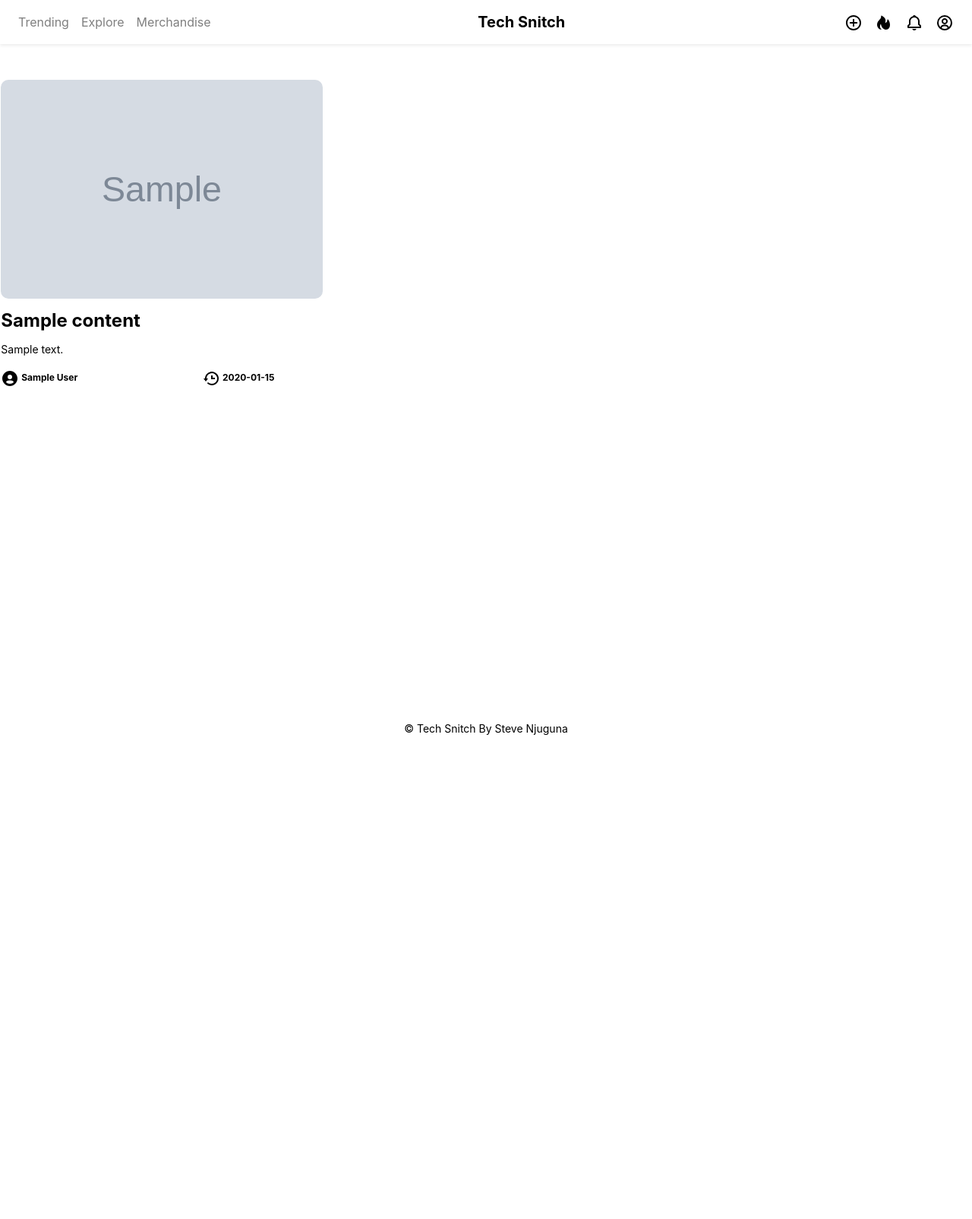
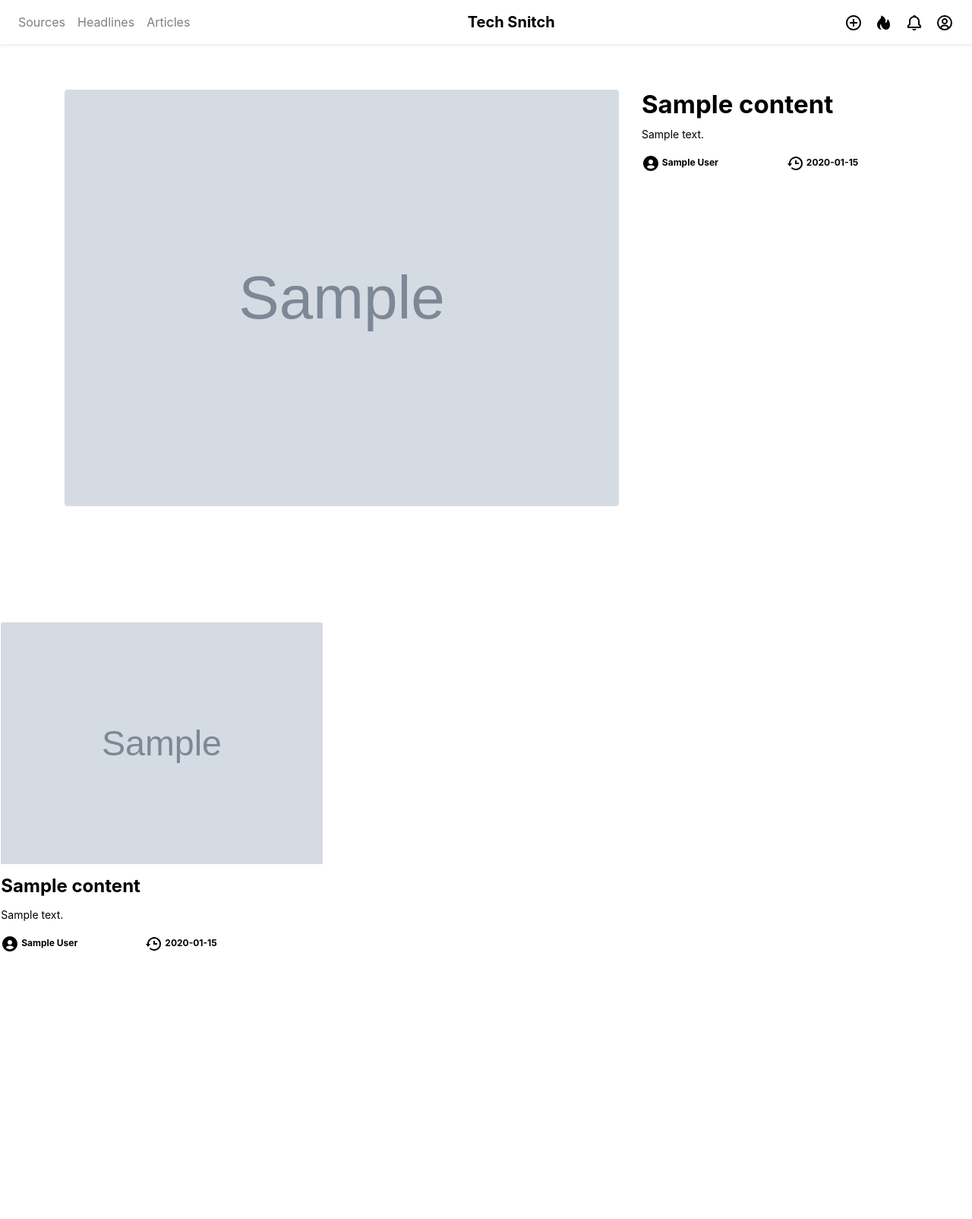
Before and after one commit to steve-njuguna-k/Flask-News-App, a Flask app: template app/templates/home.html in a window 1280 px wide. Shown: the top 1604 px of the page at 76% size. Before the commit the page ends 967 px from the top, so only its background shows below. Run offline with Flask 2, Linux system fonts and the light colour scheme; the template is opened without the code that fills it: most values are stand-ins (such as "Sample title", 1, 10 or a date in 2020); grey boxes marked "Sample" are stand-in pictures; some libraries are stand-ins or nearby versions.

Commit message:
Added landing section

```diff
--- a/app/templates/base.html
+++ b/app/templates/base.html
@@ -30,13 +30,13 @@
 
                 <ul class="navbar-nav">
                   <li class="nav-item">
-                    <a class="nav-link" href="#">Trending <span class="sr-only">(current)</span></a>
+                    <a class="nav-link" href="#">Sources <span class="sr-only">(current)</span></a>
                   </li>
                   <li class="nav-item">
-                    <a class="nav-link" href="#">Explore</a>
+                    <a class="nav-link" href="#">Headlines</a>
                   </li>
                   <li class="nav-item">
-                    <a class="nav-link" href="#">Merchandise</a>
+                    <a class="nav-link" href="#">Articles</a>
                   </li>
                 </ul>
 
--- a/app/templates/home.html
+++ b/app/templates/home.html
@@ -1,6 +1,32 @@
 {% extends 'base.html' %}
 
 {% block content %}
+
+<div class="container landing">
+    <div class="row py-5">
+        {% for title, desc, author, img, p_date, url in content %}
+            <div class="col-md-8">
+                <div class="card bg-light text-white">
+                    <img src="{{ img }}" class="card-img" alt="...">
+                </div>
+            </div>
+            <div class="col-md-4">
+                <a href="{{ url }}">
+                    <h1><b>{{ title }}</b></h1>
+                    <p>{{ desc }}</p>
+                    <div class="row">
+                        <div class="col-md-6">
+                            <p class="author"><b><svg xmlns="http://www.w3.org/2000/svg" width="24" height="24" viewBox="0 0 24 24" style="fill: rgba(0, 0, 0, 1);transform: ;msFilter:;"><path d="M12 2C6.579 2 2 6.579 2 12s4.579 10 10 10 10-4.579 10-10S17.421 2 12 2zm0 5c1.727 0 3 1.272 3 3s-1.273 3-3 3c-1.726 0-3-1.272-3-3s1.274-3 3-3zm-5.106 9.772c.897-1.32 2.393-2.2 4.106-2.2h2c1.714 0 3.209.88 4.106 2.2C15.828 18.14 14.015 19 12 19s-3.828-.86-5.106-2.228z"></path></svg> {{ author }} </b></p>
+                        </div>
+                        <div class="col-md-6">
+                            <p class="date"><b><svg xmlns="http://www.w3.org/2000/svg" width="24" height="24" viewBox="0 0 24 24" style="fill: rgba(0, 0, 0, 1);transform: ;msFilter:;"><path d="M12 8v5h5v-2h-3V8z"></path><path d="M21.292 8.497a8.957 8.957 0 0 0-1.928-2.862 9.004 9.004 0 0 0-4.55-2.452 9.09 9.09 0 0 0-3.626 0 8.965 8.965 0 0 0-4.552 2.453 9.048 9.048 0 0 0-1.928 2.86A8.963 8.963 0 0 0 4 12l.001.025H2L5 16l3-3.975h2.001L6 12a6.957 6.957 0 0 1 1.195-3.913 7.066 7.066 0 0 1 1.891-1.892 7.034 7.034 0 0 1 2.503-1.054 7.003 7.003 0 0 1 8.269 5.445 7.117 7.117 0 0 1 0 2.824 6.936 6.936 0 0 1-1.054 2.503c-.25.371-.537.72-.854 1.036a7.058 7.058 0 0 1-2.225 1.501 6.98 6.98 0 0 1-1.313.408 7.117 7.117 0 0 1-2.823 0 6.957 6.957 0 0 1-2.501-1.053 7.066 7.066 0 0 1-1.037-.855l-1.414 1.414A8.985 8.985 0 0 0 13 21a9.05 9.05 0 0 0 3.503-.707 9.009 9.009 0 0 0 3.959-3.26A8.968 8.968 0 0 0 22 12a8.928 8.928 0 0 0-.708-3.503z"></path></svg> {{ p_date }} </b></p>
+                        </div>
+                    </div>
+                </a>
+            </div>
+        {% endfor %}
+    </div>
+</div>
 
 <div class="container-fluid landing">
     <div class="row">
@@ -9,14 +35,14 @@
                 <a href = "{{ url }}" target="_blank">
                     <div class="article-card" style="width: 29rem; height: 250px;">
                         <div class="card-body">
-                            <img src="{{ img }}" class="card-img-top image-fluid" alt="...">
+                            <img src="{{ img }}" class="card-img-top" alt="...">
                             <h2 class="card-title article-name"><b>{{ title }}</b></h2>
                             <p> {{ desc }} </p>
                             <div class="row">
-                                <div class="col-md-7">
+                                <div class="col-md-5">
                                     <p class="author"><b><svg xmlns="http://www.w3.org/2000/svg" width="24" height="24" viewBox="0 0 24 24" style="fill: rgba(0, 0, 0, 1);transform: ;msFilter:;"><path d="M12 2C6.579 2 2 6.579 2 12s4.579 10 10 10 10-4.579 10-10S17.421 2 12 2zm0 5c1.727 0 3 1.272 3 3s-1.273 3-3 3c-1.726 0-3-1.272-3-3s1.274-3 3-3zm-5.106 9.772c.897-1.32 2.393-2.2 4.106-2.2h2c1.714 0 3.209.88 4.106 2.2C15.828 18.14 14.015 19 12 19s-3.828-.86-5.106-2.228z"></path></svg> {{ author }}</b></p>
                                 </div>
-                                <div class="col-md-5">
+                                <div class="col-md-7">
                                     <p class="date"><b><svg xmlns="http://www.w3.org/2000/svg" width="24" height="24" viewBox="0 0 24 24" style="fill: rgba(0, 0, 0, 1);transform: ;msFilter:;"><path d="M12 8v5h5v-2h-3V8z"></path><path d="M21.292 8.497a8.957 8.957 0 0 0-1.928-2.862 9.004 9.004 0 0 0-4.55-2.452 9.09 9.09 0 0 0-3.626 0 8.965 8.965 0 0 0-4.552 2.453 9.048 9.048 0 0 0-1.928 2.86A8.963 8.963 0 0 0 4 12l.001.025H2L5 16l3-3.975h2.001L6 12a6.957 6.957 0 0 1 1.195-3.913 7.066 7.066 0 0 1 1.891-1.892 7.034 7.034 0 0 1 2.503-1.054 7.003 7.003 0 0 1 8.269 5.445 7.117 7.117 0 0 1 0 2.824 6.936 6.936 0 0 1-1.054 2.503c-.25.371-.537.72-.854 1.036a7.058 7.058 0 0 1-2.225 1.501 6.98 6.98 0 0 1-1.313.408 7.117 7.117 0 0 1-2.823 0 6.957 6.957 0 0 1-2.501-1.053 7.066 7.066 0 0 1-1.037-.855l-1.414 1.414A8.985 8.985 0 0 0 13 21a9.05 9.05 0 0 0 3.503-.707 9.009 9.009 0 0 0 3.959-3.26A8.968 8.968 0 0 0 22 12a8.928 8.928 0 0 0-.708-3.503z"></path></svg> {{ p_date }}</b></p>
                                 </div>
                             </div>
--- a/app/views.py
+++ b/app/views.py
@@ -19,7 +19,7 @@ def home():
     p_date = []
     url = []
 
-    for i in range(len(all_articles)):
+    for i in range(len(all_articles[0:1])):
         main_article = all_articles[i]
 
         title.append(main_article['title'])
```
